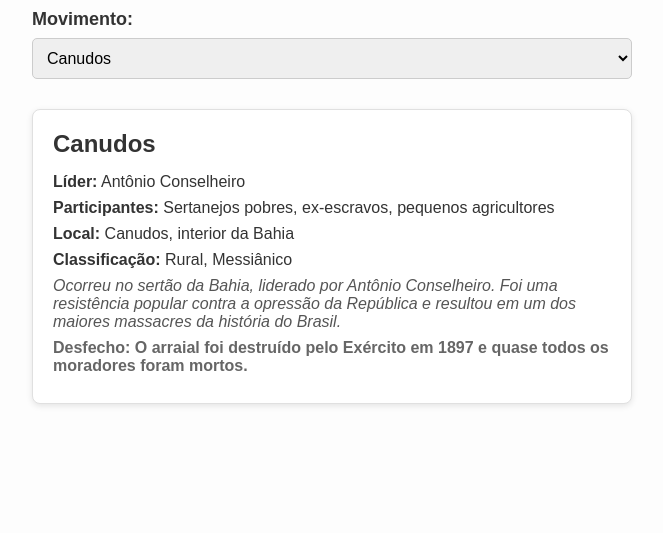
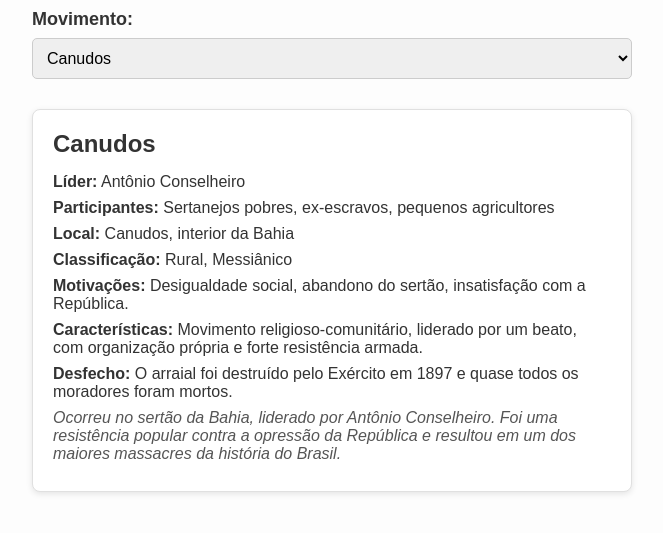
Before and after one commit to Joao-Rafael-Trombetta/movimentos-, a plain HTML site: page index.html in a window 1280 px wide. Shown: the part 139-672 px from the top of the page, without its empty margins (308-971 px from the left). Drawn offline with Linux system fonts and the light colour scheme.

Commit message:
Update index.html

```diff
--- a/index.html
+++ b/index.html
@@ -62,12 +62,6 @@
       font-style: italic;
       color: #555;
     }
-
-    .desfecho {
-      margin-top: 10px;
-      font-weight: bold;
-      color: #666;
-    }
   </style>
 </head>
 <body>
@@ -94,48 +88,60 @@
         participantes: "Sertanejos pobres, ex-escravos, pequenos agricultores",
         local: "Canudos, interior da Bahia",
         classificacao: "Rural, Messiânico",
-        resumo: "Ocorreu no sertão da Bahia, liderado por Antônio Conselheiro. Foi uma resistência popular contra a opressão da República e resultou em um dos maiores massacres da história do Brasil.",
-        desfecho: "O arraial foi destruído pelo Exército em 1897 e quase todos os moradores foram mortos."
+        motivacoes: "Desigualdade social, abandono do sertão, insatisfação com a República.",
+        caracteristicas: "Movimento religioso-comunitário, liderado por um beato, com organização própria e forte resistência armada.",
+        desfecho: "O arraial foi destruído pelo Exército em 1897 e quase todos os moradores foram mortos.",
+        resumo: "Ocorreu no sertão da Bahia, liderado por Antônio Conselheiro. Foi uma resistência popular contra a opressão da República e resultou em um dos maiores massacres da história do Brasil."
       },
       Contestado: {
         lider: "José Maria (e outros líderes religiosos posteriormente)",
         participantes: "Camponeses, ex-soldados, trabalhadores expulsos por ferrovias",
         local: "Região do Contestado (divisa SC e PR)",
         classificacao: "Rural, Messiânico",
-        resumo: "Conflito entre camponeses e as forças do governo por terras, influenciado por lideranças religiosas. Misturava religiosidade com a luta por direitos.",
-        desfecho: "A repressão militar foi intensa e resultou em milhares de mortos entre 1912 e 1916."
+        motivacoes: "Conflitos fundiários, expulsão de moradores por empresas estrangeiras, abandono social.",
+        caracteristicas: "Movimento messiânico misturando religiosidade com luta pela terra. Teve batalhas com o Exército e forte repressão.",
+        desfecho: "A repressão militar foi intensa e resultou em milhares de mortos entre 1912 e 1916.",
+        resumo: "Conflito entre camponeses e as forças do governo por terras, influenciado por lideranças religiosas. Misturava religiosidade com a luta por direitos."
       },
       Cangaço: {
         lider: "Virgulino Ferreira da Silva (Lampião)",
         participantes: "Cangaceiros (grupos armados), sertanejos pobres",
         local: "Sertão nordestino",
         classificacao: "Rural, Não Messiânico",
-        resumo: "O Cangaço foi um fenômeno de banditismo social que refletia a luta por justiça em um sertão marcado pela pobreza e violência dos coronéis.",
-        desfecho: "Lampião e seu bando foram mortos em 1938 numa emboscada armada pela polícia."
+        motivacoes: "Violência dos coronéis, ausência do Estado, pobreza extrema.",
+        caracteristicas: "Grupos armados nômades que praticavam saques e combatiam abusos de poder, vistos por uns como bandidos e por outros como justiceiros.",
+        desfecho: "Lampião e seu bando foram mortos em 1938 numa emboscada armada pela polícia.",
+        resumo: "O Cangaço foi um fenômeno de banditismo social que refletia a luta por justiça em um sertão marcado pela pobreza e violência dos coronéis."
       },
       Chibata: {
         lider: "João Cândido Felisberto",
         participantes: "Marinheiros negros e pobres da Marinha brasileira",
         local: "Rio de Janeiro (principal base naval)",
         classificacao: "Urbana, Não Messiânico",
-        resumo: "Marinheiros se rebelaram contra os castigos físicos e más condições de trabalho. João Cândido liderou o movimento exigindo fim da chibata.",
-        desfecho: "O castigo foi abolido, mas os líderes foram perseguidos. João Cândido foi preso e expulso da Marinha."
+        motivacoes: "Castigos físicos desumanos, más condições de vida e racismo na Marinha.",
+        caracteristicas: "Revolta disciplinada, com ocupação de navios e envio de manifesto exigindo fim da chibata.",
+        desfecho: "O castigo foi abolido, mas os líderes foram perseguidos. João Cândido foi preso e expulso da Marinha.",
+        resumo: "Marinheiros se rebelaram contra os castigos físicos e más condições de trabalho. João Cândido liderou o movimento exigindo fim da chibata."
       },
       Vacina: {
         lider: "Sem um líder específico",
         participantes: "População urbana, setores pobres, trabalhadores",
         local: "Rio de Janeiro",
         classificacao: "Urbana, Não Messiânico",
-        resumo: "Revolta popular contra a vacinação obrigatória imposta de forma autoritária, em meio a reformas urbanas que afetavam os mais pobres.",
-        desfecho: "A revolta foi sufocada com violência pelo governo. A vacina voltou a ser aplicada de forma mais organizada."
+        motivacoes: "Obrigatoriedade da vacina e autoritarismo das reformas urbanas.",
+        caracteristicas: "Revolta espontânea e violenta da população contra o governo e a polícia, com barricadas e conflitos nas ruas.",
+        desfecho: "A revolta foi sufocada com violência pelo governo. A vacina voltou a ser aplicada de forma mais organizada.",
+        resumo: "Revolta popular contra a vacinação obrigatória imposta de forma autoritária, em meio a reformas urbanas que afetavam os mais pobres."
       },
       Operarios: {
         lider: "Sindicalistas, anarquistas, comunistas (ex: Astrojildo Pereira)",
         participantes: "Operários urbanos, principalmente imigrantes italianos e espanhóis",
         local: "Centros urbanos industriais (Rio de Janeiro, São Paulo)",
         classificacao: "Urbana, Não Messiânico",
-        resumo: "Movimento de trabalhadores em busca de melhores condições de trabalho, direitos trabalhistas e liberdade sindical, influenciado por ideias socialistas e anarquistas.",
-        desfecho: "Apesar da repressão, muitas conquistas trabalhistas foram obtidas ao longo do século XX."
+        motivacoes: "Excesso de jornada, baixos salários, falta de direitos trabalhistas.",
+        caracteristicas: "Greves, criação de sindicatos, influência de ideologias como anarquismo e comunismo.",
+        desfecho: "Apesar da repressão, muitas conquistas trabalhistas foram obtidas ao longo do século XX.",
+        resumo: "Movimento de trabalhadores em busca de melhores condições de trabalho, direitos trabalhistas e liberdade sindical, influenciado por ideias socialistas e anarquistas."
       }
     };
 
@@ -155,8 +161,10 @@
         <p><span class="bold">Participantes:</span> ${info.participantes}</p>
         <p><span class="bold">Local:</span> ${info.local}</p>
         <p><span class="bold">Classificação:</span> ${info.classificacao}</p>
+        <p><span class="bold">Motivações:</span> ${info.motivacoes}</p>
+        <p><span class="bold">Características:</span> ${info.caracteristicas}</p>
+        <p><span class="bold">Desfecho:</span> ${info.desfecho}</p>
         <p class="resumo">${info.resumo}</p>
-        <p class="desfecho">Desfecho: ${info.desfecho}</p>
       `;
     }
 
```
